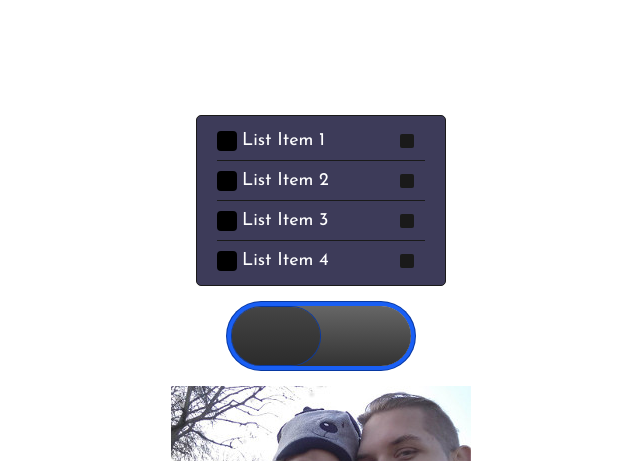
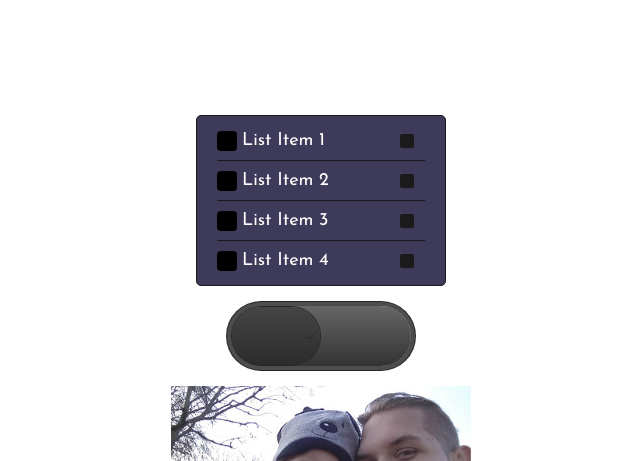
Before and after one commit to jakubfolta/CSSPlayground, a website: page index.html in a window 1280 px wide. Shown: the top 461 px of the page, without its empty margins (319-959 px from the left). Drawn offline with Linux system fonts and the light colour scheme.

Commit message:
Solidifying knowledge - glowing checkbox.

```diff
--- a/style.css
+++ b/style.css
@@ -36,12 +36,12 @@ body {
   cursor: pointer;
   outline: none;
   border-radius: 30px;
-  box-shadow: 0 0 0 4px hsl(221, 92%, 53%), 0 0 0 5px hsl(221, 92%, 33%);
+  box-shadow: 0 0 0 4px hsl(0, 0%, 30%), 0 0 0 5px hsl(0, 0%, 15%);
 }
 
 .glowing:checked {
-  background: linear-gradient(0deg, hsl(0, 95%, 51%), hsl(0, 100%, 63%));
-  box-shadow: 0 0 2px hsl(0, 100%, 43%), 0 0 0 4px hsl(221, 92%, 53%), 0 0 0 5px hsl(221, 92%, 33%), inset 0 0 10px hsl(0, 100%, 46%);
+  background: linear-gradient(0deg, hsl(122, 100%, 43%), hsl(122, 100%, 53%));
+  box-shadow: 0 0 2px hsl(122, 100%, 43%), 0 0 5px hsl(122, 100%, 63%), 0 0 0 4px hsl(0, 0%, 30%), 0 0 0 5px hsl(0, 0%, 20%), inset 0 0 10px hsl(122, 100%, 43%);
 }
 
 .glowing::before {
@@ -53,15 +53,33 @@ body {
   height: 60px;
   border-radius: 30px;
   background: linear-gradient(0deg, hsl(0, 0%, 17%), hsl(0, 0%, 27%));
-  box-shadow: 0 0 0 1px hsl(221, 92%, 33%);
+  box-shadow: 0 0 0 1px hsl(0, 0%, 15%);
   transform: scale(.98, .97);
-  transition: .3s;
+  transition: .4s;
 }
 
 .glowing:checked::before {
   left: 90px;
 }
 
+.glowing::after {
+  content: '';
+  position: absolute;
+  top: calc(50% - 2px);
+  left: 75px;
+  width: 6px;
+  height: 4px;
+  background: linear-gradient(0deg, hsl(0, 0%, 17%), hsl(0, 0%, 27%));
+  border-radius: 30px;
+  box-shadow: 0 0 0 .5px hsl(0, 0%, 15%);
+  transition: .4s;
+}
+
+.glowing:checked::after {
+  left: 165px;
+  background: hsl(122, 100%, 53%);
+  box-shadow: 0 0 25px hsl(122, 100%, 73%):
+}
 
 
 
```
